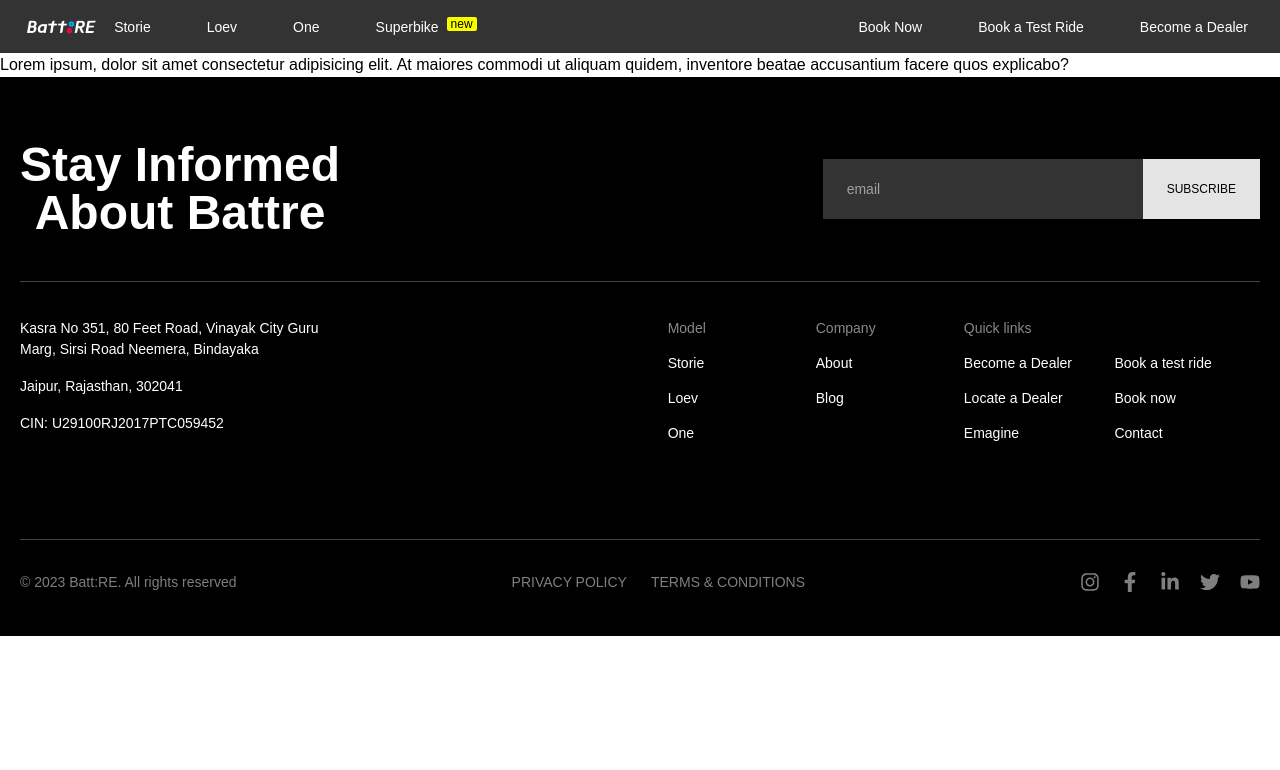
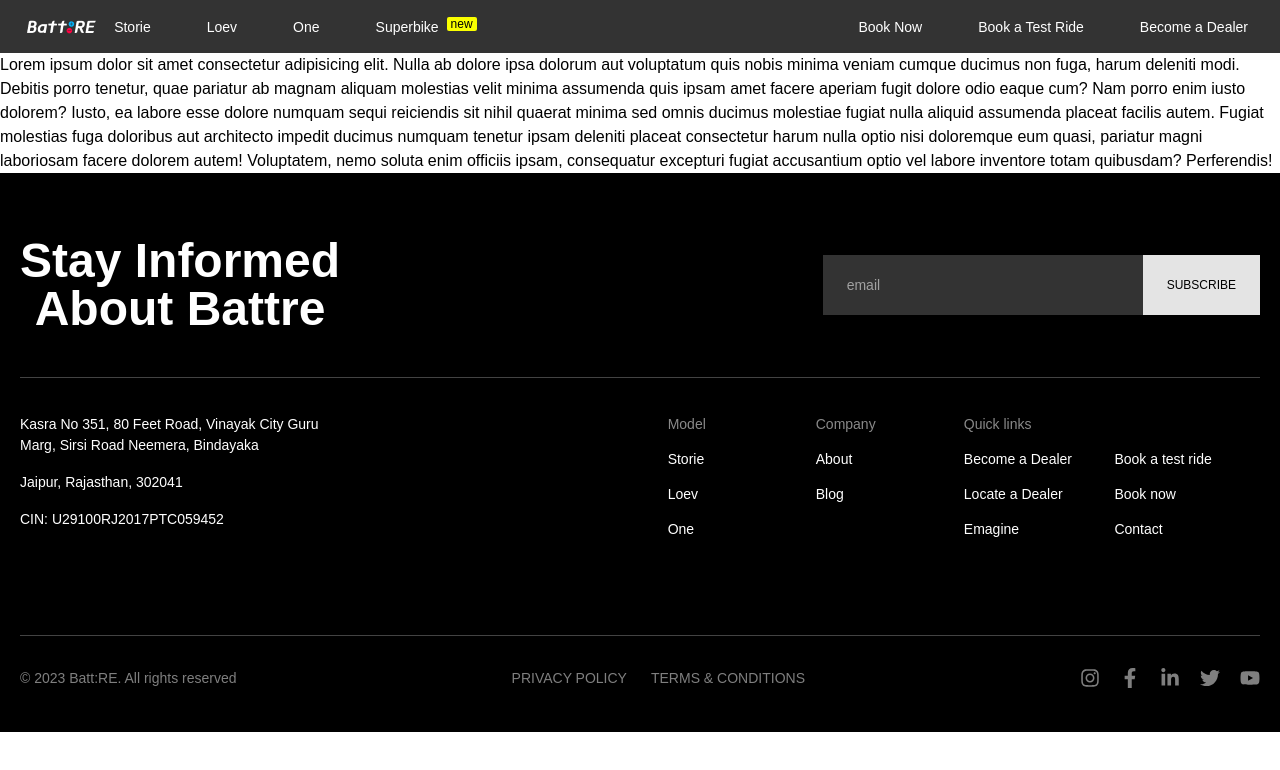
Before and after one commit to DeeAjith/fe-test, a Next.js app: page / in a window 1280 px wide. Shown: the top 770 px of the page. Built offline with nearby package versions, Linux system fonts and the light colour scheme; a web font is replaced by a local one.

Commit message:
added some main page text

```diff
--- a/src/app/page.tsx
+++ b/src/app/page.tsx
@@ -1,9 +1,21 @@
 export default function Home() {
   return (
     <main className="page-content flex">
-      Lorem ipsum, dolor sit amet consectetur adipisicing elit. At maiores
-      commodi ut aliquam quidem, inventore beatae accusantium facere quos
-      explicabo?
+      <div className="max-w-screen-xl mx-auto">
+        Lorem ipsum dolor sit amet consectetur adipisicing elit. Nulla ab dolore
+        ipsa dolorum aut voluptatum quis nobis minima veniam cumque ducimus non
+        fuga, harum deleniti modi. Debitis porro tenetur, quae pariatur ab
+        magnam aliquam molestias velit minima assumenda quis ipsam amet facere
+        aperiam fugit dolore odio eaque cum? Nam porro enim iusto dolorem?
+        Iusto, ea labore esse dolore numquam sequi reiciendis sit nihil quaerat
+        minima sed omnis ducimus molestiae fugiat nulla aliquid assumenda
+        placeat facilis autem. Fugiat molestias fuga doloribus aut architecto
+        impedit ducimus numquam tenetur ipsam deleniti placeat consectetur harum
+        nulla optio nisi doloremque eum quasi, pariatur magni laboriosam facere
+        dolorem autem! Voluptatem, nemo soluta enim officiis ipsam, consequatur
+        excepturi fugiat accusantium optio vel labore inventore totam quibusdam?
+        Perferendis!
+      </div>
     </main>
   )
 }
```
